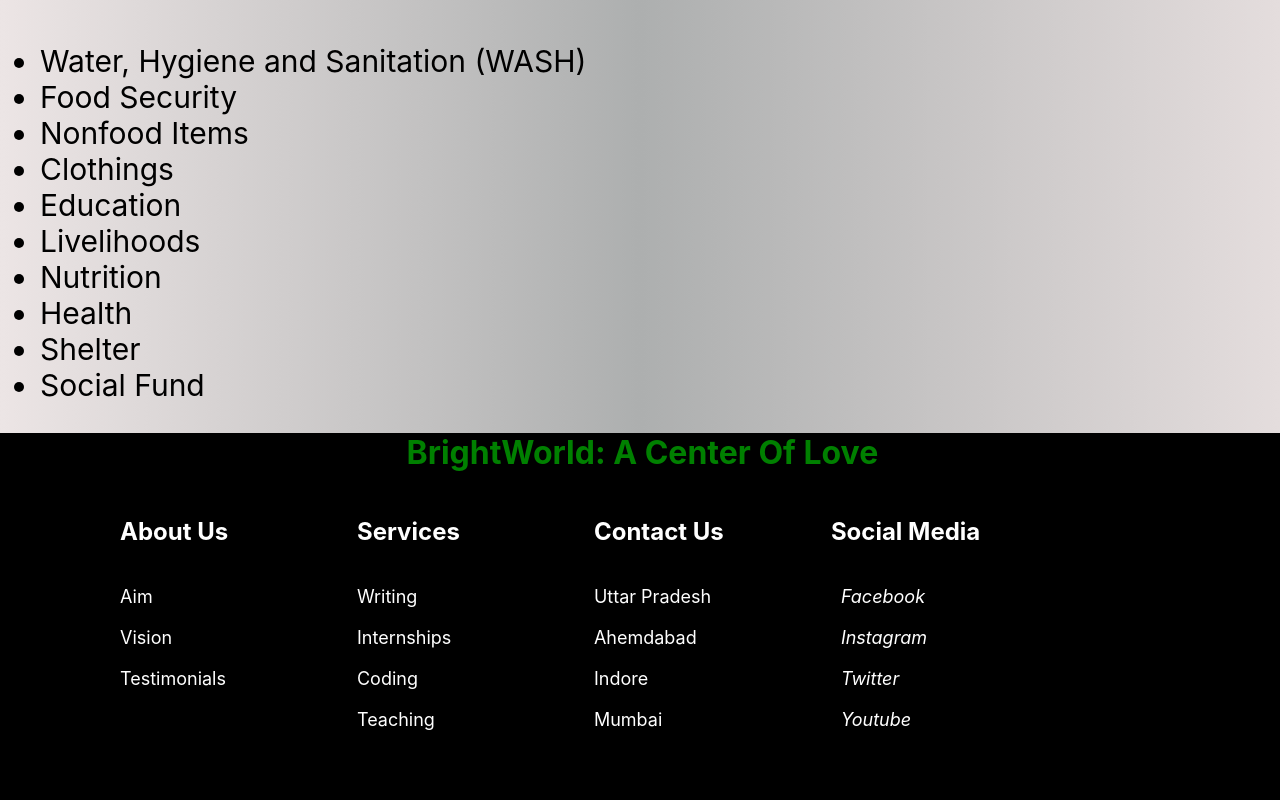
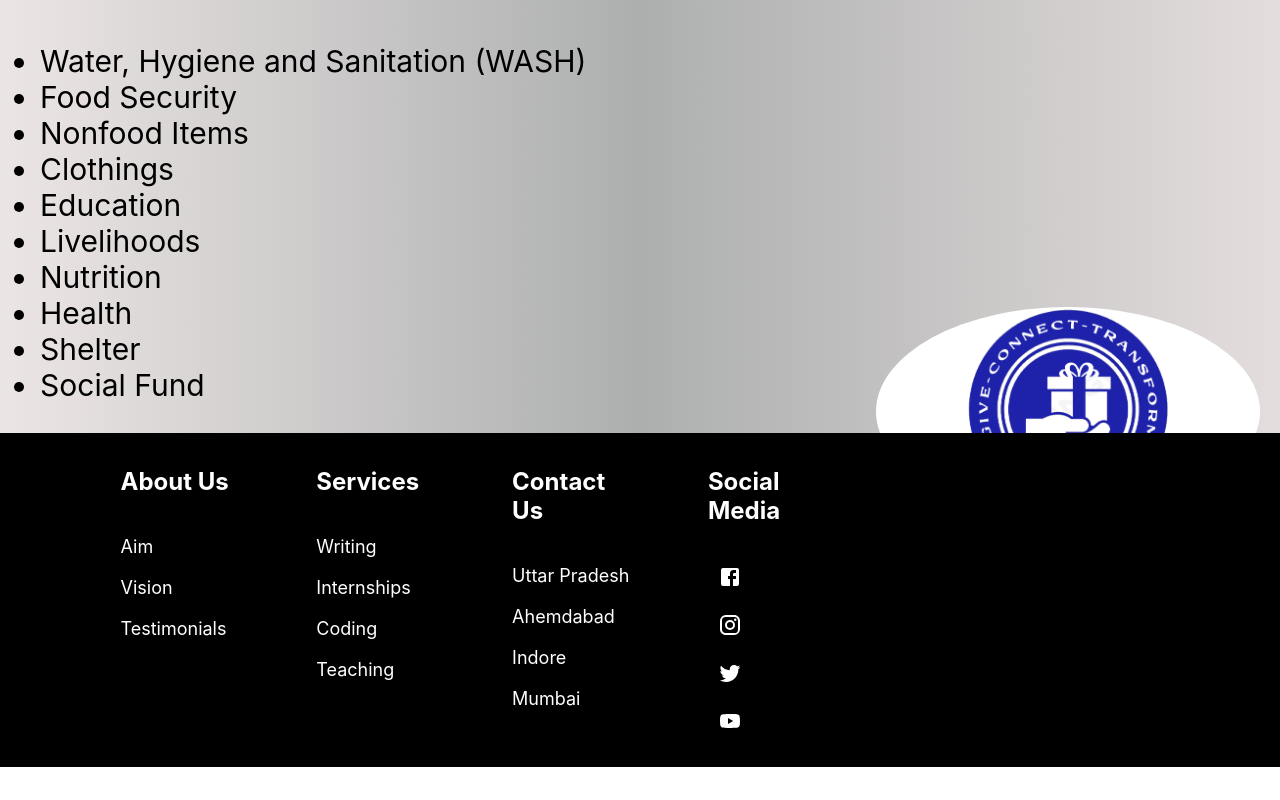
Before and after one commit to Andy-Kin3/brightworld-clone, a React (Create React App) app: page /gift in a window 1280 px wide. Shown: the part 3363-4163 px from the top of the page. After the commit the page ends 4130 px from the top, so only its background shows below. Built offline with nearby package versions, Linux system fonts and the light colour scheme.

Commit message:
Change media text to icons

```diff
--- a/public/index.html
+++ b/public/index.html
@@ -24,7 +24,7 @@
       work correctly both with client-side routing and a non-root public URL.
       Learn how to configure a non-root public URL by running `npm run build`.
     -->
-    <title>React App</title>
+    <title>BrightWorld</title>
   </head>
   <body>
     <noscript>You need to enable JavaScript to run this app.</noscript>
--- a/src/Footer.js
+++ b/src/Footer.js
@@ -7,15 +7,16 @@
 FooterLink,
 Heading,
 } from "./FooterStyles";
+import { Facebook, Instagram, Twitter, YouTube } from "@material-ui/icons/";
 
 const Footer = () => {
 return (
 	<Box>
-	<h1 style={{ color: "green",
+	{/* <h1 style={{ color: "green",
 				textAlign: "center",
 				marginTop: "-50px" }}>
 		BrightWorld: A Center Of Love
-	</h1>
+	</h1> */}
 	<Container>
 		<Row>
 		<Column>
@@ -43,28 +44,28 @@
 			<FooterLink href="#">
 			<i className="fab fa-facebook-f">
 				<span style={{ marginLeft: "10px" }}>
-				Facebook
+				<Facebook />
 				</span>
 			</i>
 			</FooterLink>
 			<FooterLink href="#">
 			<i className="fab fa-instagram">
 				<span style={{ marginLeft: "10px" }}>
-				Instagram
+				<Instagram />
 				</span>
 			</i>
 			</FooterLink>
 			<FooterLink href="#">
 			<i className="fab fa-twitter">
 				<span style={{ marginLeft: "10px" }}>
-				Twitter
+				<Twitter />
 				</span>
 			</i>
 			</FooterLink>
 			<FooterLink href="#">
 			<i className="fab fa-youtube">
 				<span style={{ marginLeft: "10px" }}>
-				Youtube
+				<YouTube />
 				</span>
 			</i>
 			</FooterLink>
--- a/src/FooterStyles.js
+++ b/src/FooterStyles.js
@@ -1,7 +1,7 @@
 import styled from 'styled-components';
 
 export const Box = styled.div`
-padding: 50px 60px;
+padding: 10px 60.5px;
 background: black;
 position: sticky;
 top: 50%;
@@ -19,7 +19,7 @@
 	justify-content: center;
 	max-width: 100%;
 	margin: 0 auto;
-	/* background: red; */
+	${'' /* background: red; */}
 `
 
 export const Column = styled.div`
@@ -33,7 +33,7 @@
 display: grid;
 grid-template-columns: repeat(auto-fill,
 						minmax(185px, 1fr));
-grid-gap: 20px;
+grid-gap: 10px;
 
 @media (max-width: 1000px) {
 	grid-template-columns: repeat(auto-fill,
--- a/src/Gift.css
+++ b/src/Gift.css
@@ -35,3 +35,10 @@
 .approach {
     width: 100%;
 }
+.g_logo {
+    border-radius: 50%;
+    width: 30%;
+    position: absolute;
+    right: 20px;
+    top: 3670px;
+}
--- a/src/Gift.js
+++ b/src/Gift.js
@@ -77,6 +77,7 @@
                     <li>Health</li>
                     <li>Shelter</li>
                     <li>Social Fund</li>
+                    <img src="gift-logo.png" alt="gift" className="g_logo"/>
                 </ul>
             </p>
             <Footer />
```
Also changed, not shown: 1 other file (tests, documents, lock files or other folders).
